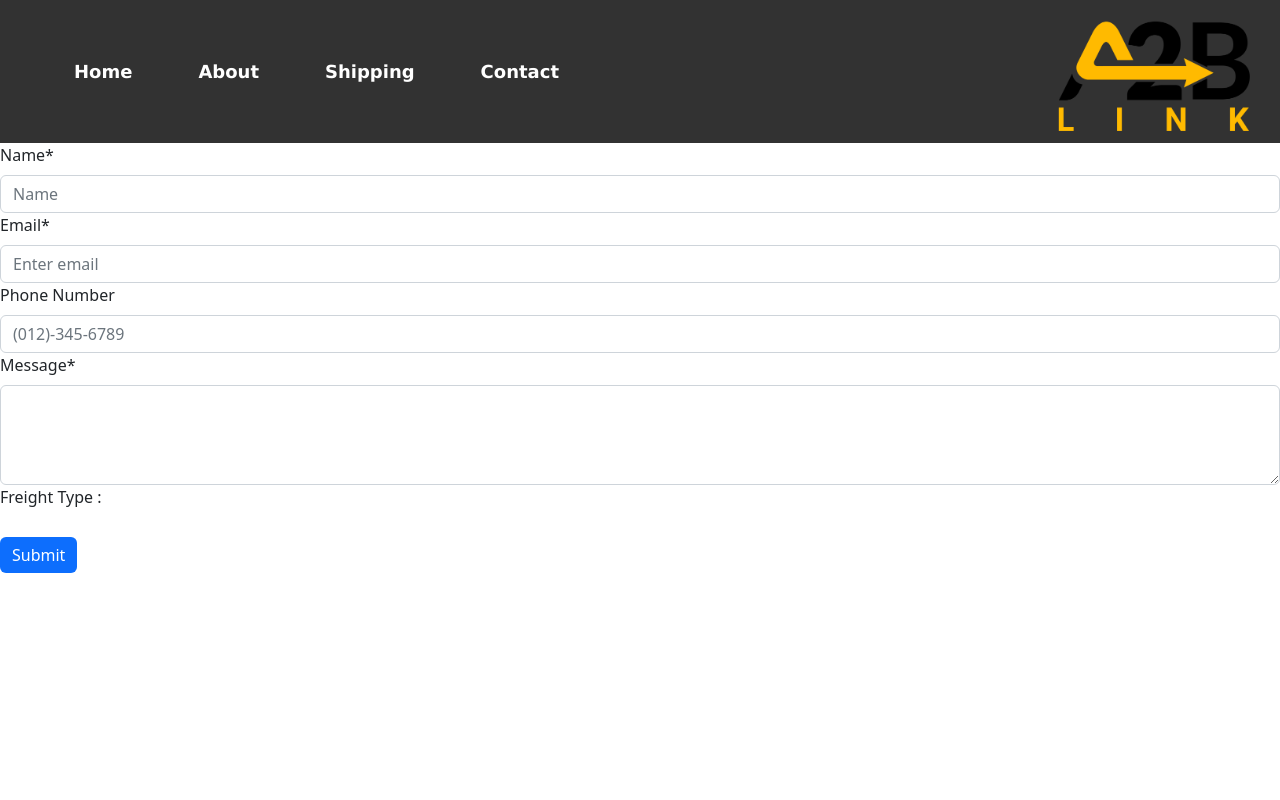
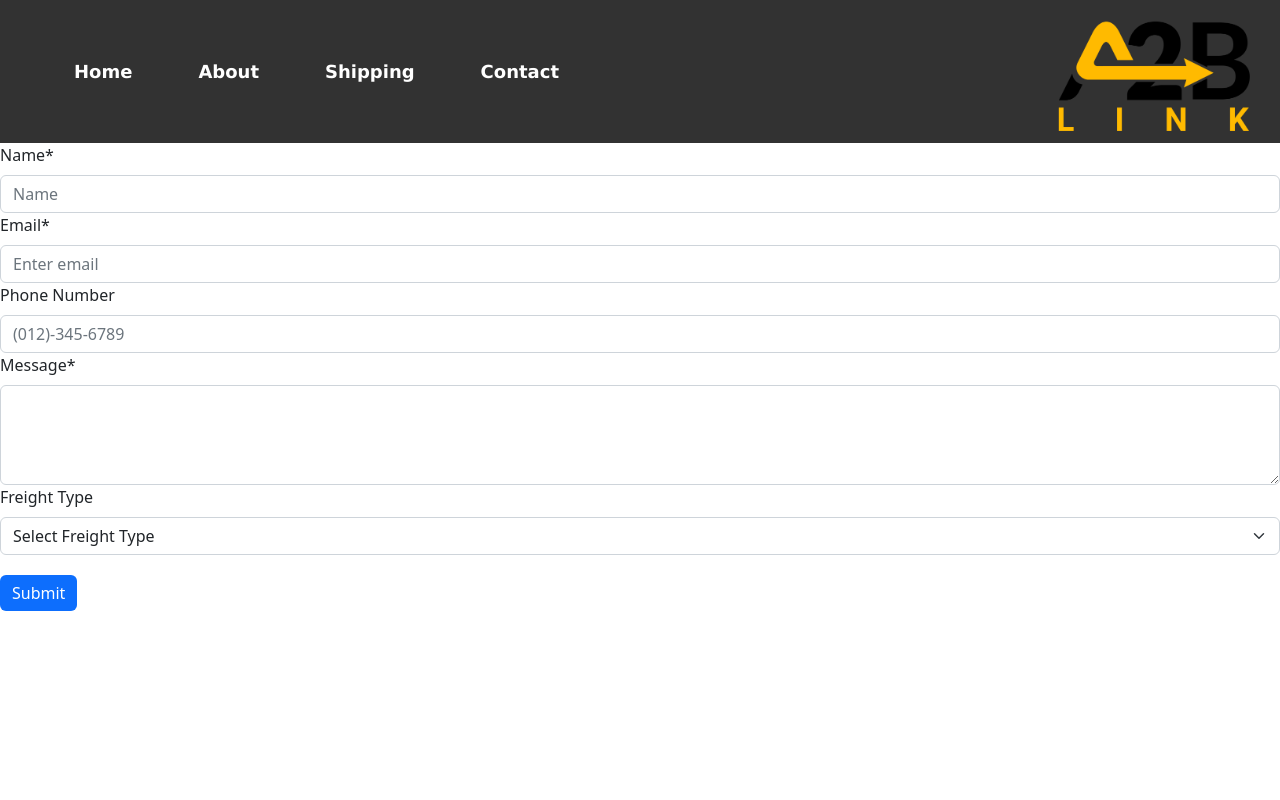
Before and after one commit to Moshahrani/A2BLink, a React (Create React App) app in the folder logistics/: page /contact in a window 1280 px wide. Shown: the top 800 px of the page. Built offline with nearby package versions, Linux system fonts and the light colour scheme.

Commit message:
added state for freight type and dropdown options for the other freight methods and an other option with input text area, also useEffect hooks to help store state of freightType in form for user submission

```diff
--- a/logistics/src/components/ContactForm.js
+++ b/logistics/src/components/ContactForm.js
@@ -1,15 +1,19 @@
-import React, { useState, useRef } from "react";
+import React, { useState, useEffect, useRef } from "react";
 import { Form, Col, Button } from "react-bootstrap";
 import emailjs from "@emailjs/browser";
 
-const ContactForm = ({ handleModalClose, freightType, style }) => {
+const ContactForm = ({ handleModalClose, initialFreightType, style }) => {
   const form = useRef();
+
+  const [freightType, setFreightType] = useState(initialFreightType);
+  const [otherFreightType, setOtherFreightType] = useState("");
 
   const [formValues, setFormValues] = useState({
     name: "",
     email: "",
     phone: "",
     message: "",
+    freightType: "",
   });
 
   const [formErrors, setFormErrors] = useState({
@@ -17,6 +21,20 @@ const ContactForm = ({ handleModalClose, freightType, style }) => {
     email: "",
     message: "",
   });
+
+  // store updated value for freight type into formValues
+useEffect(() => {
+  if (freightType !== "Other") {
+    setFormValues((prevFormValues) => ({ ...prevFormValues, freightType }));
+  }
+}, [freightType]);
+
+// when otherFreightType changes, update formValues
+useEffect(() => {
+  if (freightType === "Other") {
+    setFormValues((prevFormValues) => ({ ...prevFormValues, freightType: otherFreightType }));
+  }
+}, [otherFreightType, freightType]);
 
   const handleSubmit = (event) => {
     event.preventDefault();
@@ -27,8 +45,8 @@ const ContactForm = ({ handleModalClose, freightType, style }) => {
       console.log(formValues);
       emailjs
         .sendForm(
-        //   "service_qungzev",
-        //   "template_16a8kcp",
+            "service_qungzev",
+            "template_16a8kcp",
           form.current,
           process.env.REACT_APP_EMAILJS_PUBLIC_KEY
         )
@@ -49,7 +67,11 @@ const ContactForm = ({ handleModalClose, freightType, style }) => {
         email: "",
         phone: "",
         message: "",
+        freightType: "",
       });
+
+      setFreightType(initialFreightType);
+      setOtherFreightType("");
     }
   };
 
@@ -152,10 +174,40 @@ const ContactForm = ({ handleModalClose, freightType, style }) => {
             {formErrors.message}
           </Form.Control.Feedback>
         </Form.Group>
-        <div className="address" style={style} >
-          <Form.Label>Freight Type : {freightType}</Form.Label>
+        <div className="freight-type" style={style}>
+          <Form.Label>Freight Type</Form.Label>
+          <Form.Select
+            value={freightType}
+            onChange={(e) => {
+              setFreightType(e.target.value);
+              if (e.target.value !== "Other") {
+                setOtherFreightType("");
+              }
+            }}
+          >
+            <option value="">Select Freight Type</option>
+            <option value="Full Truckload">Full Truckload</option>
+            <option value="Less Than Truckload">Less Than Truckload</option>
+            <option value="Air Freight">Air Freight</option>
+            <option value="Intermodal">Intermodal</option>
+            <option value="Other">Other</option>
+          </Form.Select>
+          {freightType === "Other" && (
+            <Form.Control
+              type="text"
+              placeholder="Enter specific freight type"
+              value={otherFreightType}
+              onChange={(e) => setOtherFreightType(e.target.value)}
+            />
+          )}
         </div>
-        <Button className="submit-button" style={{ marginTop: "20px", border: "none", borderRadius: "6px" }} variant="primary" type="submit" onClick={handleSubmit}>
+        <Button
+          className="submit-button"
+          style={{ marginTop: "20px", border: "none", borderRadius: "6px" }}
+          variant="primary"
+          type="submit"
+          onClick={handleSubmit}
+        >
           Submit
         </Button>
       </Form>
```
